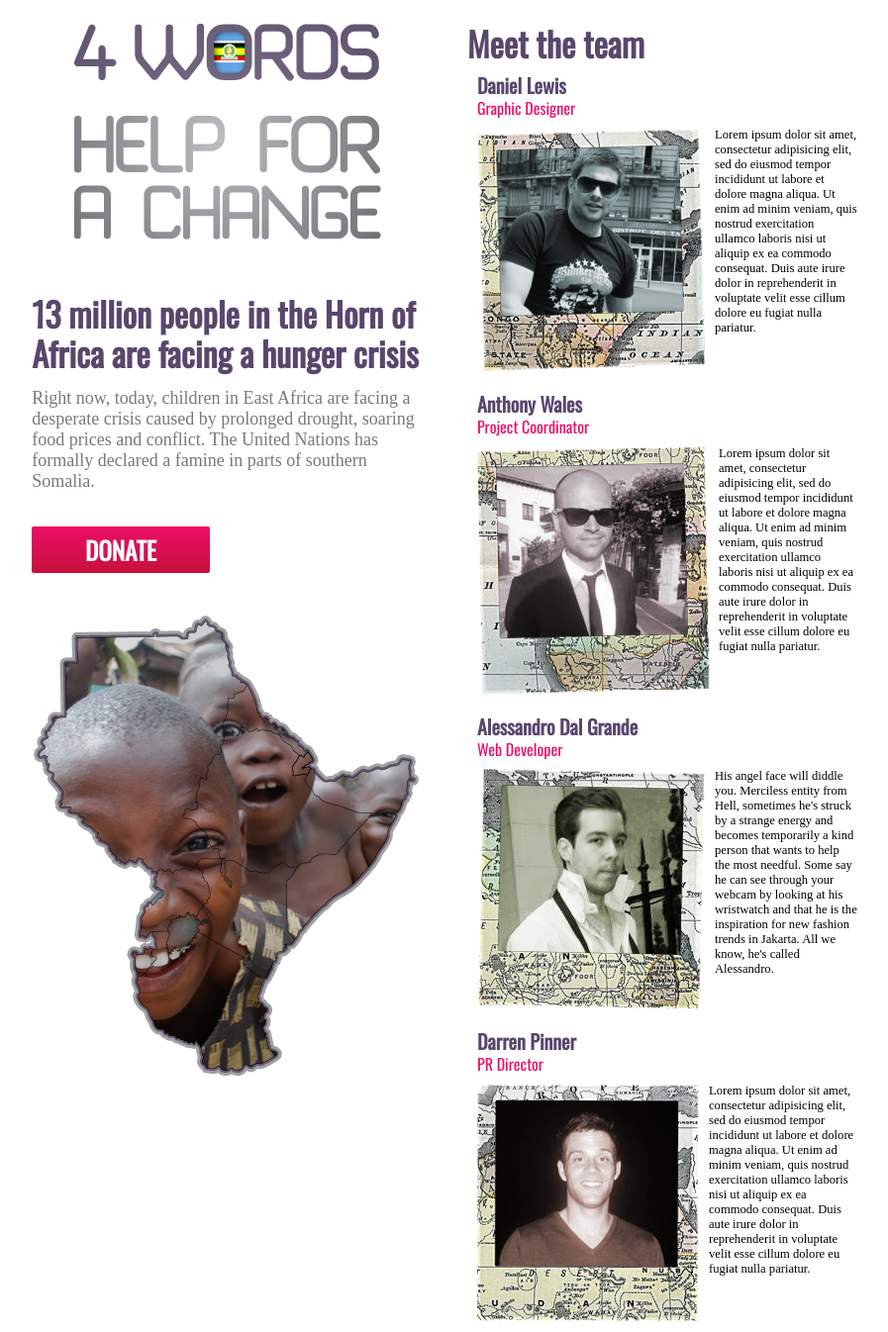
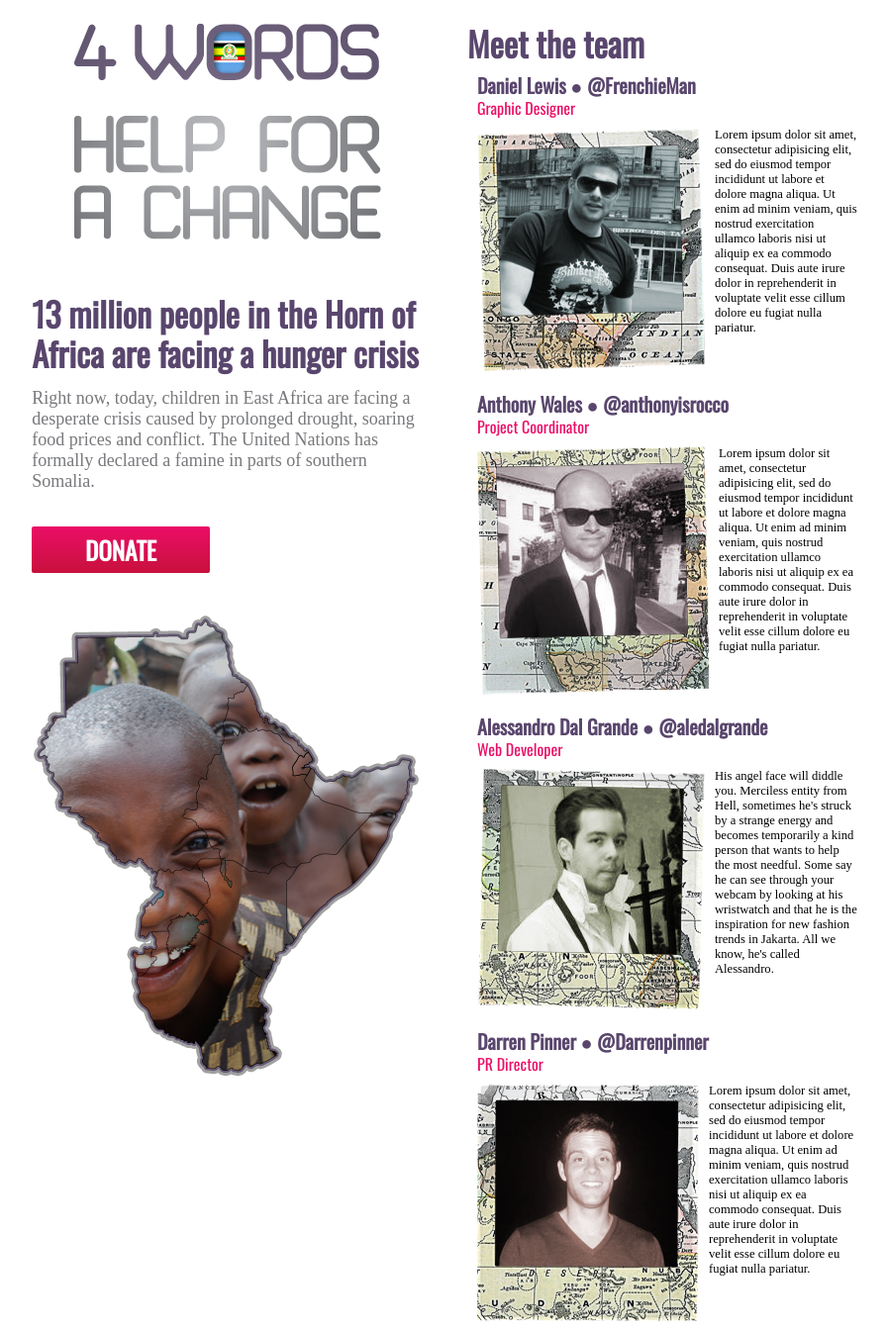
Before and after one commit to aledalgrande/4words, a Rails app: page /about in a window 1280 px wide. Shown: the part 61-1407 px from the top of the page at 99% size, without its empty margins (186-1083 px from the left). Run offline with Rails 7, Linux system fonts and the light colour scheme; style sheets or scripts are compiled from the project's sources; some libraries are stand-ins or nearby versions; some web fonts are replaced.

Commit message:
twitter handles

```diff
--- a/app/assets/stylesheets/pages.css.scss
+++ b/app/assets/stylesheets/pages.css.scss
@@ -258,6 +258,14 @@ nav {
 		line-height: 25px;
 		color: #59466d;
 		font-family: 'Oswald', sans-serif;
+		a {
+			font-weight: bold;
+			font-size: 20px;
+			line-height: 25px;
+			color: #59466d;
+			font-family: 'Oswald', sans-serif;
+			text-decoration: none;
+		}
 	}
 	h4 {
 		font-size: 16px;
--- a/app/controllers/pages_controller.rb
+++ b/app/controllers/pages_controller.rb
@@ -9,22 +9,26 @@ class PagesController < ApplicationController
         :img => 'ale',
         :name => 'Alessandro Dal Grande',
         :role => 'Web Developer',
-        :desc => "His angel face will diddle you. Merciless entity from Hell, sometimes he's struck by a strange energy and becomes  temporarily a kind person that wants to help the most needful. Some say he can see through your webcam by looking at his wristwatch and that he is the inspiration for new fashion trends in Jakarta. All we know, he's called Alessandro."
+        :desc => "His angel face will diddle you. Merciless entity from Hell, sometimes he's struck by a strange energy and becomes  temporarily a kind person that wants to help the most needful. Some say he can see through your webcam by looking at his wristwatch and that he is the inspiration for new fashion trends in Jakarta. All we know, he's called Alessandro.",
+        :twitter => 'aledalgrande'
       }, {
         :img => 'ant',
         :name => 'Anthony Wales',
         :role => 'Project Coordinator',
-        :desc => "Lorem ipsum dolor sit amet, consectetur adipisicing elit, sed do eiusmod tempor incididunt ut labore et dolore magna aliqua. Ut enim ad minim veniam, quis nostrud exercitation ullamco laboris nisi ut aliquip ex ea commodo consequat. Duis aute irure dolor in reprehenderit in voluptate velit esse cillum dolore eu fugiat nulla pariatur."
+        :desc => "Lorem ipsum dolor sit amet, consectetur adipisicing elit, sed do eiusmod tempor incididunt ut labore et dolore magna aliqua. Ut enim ad minim veniam, quis nostrud exercitation ullamco laboris nisi ut aliquip ex ea commodo consequat. Duis aute irure dolor in reprehenderit in voluptate velit esse cillum dolore eu fugiat nulla pariatur.",
+        :twitter => 'anthonyisrocco'
       }, {
         :img => 'dan',
         :name => 'Daniel Lewis',
         :role => 'Graphic Designer',
-        :desc => "Lorem ipsum dolor sit amet, consectetur adipisicing elit, sed do eiusmod tempor incididunt ut labore et dolore magna aliqua. Ut enim ad minim veniam, quis nostrud exercitation ullamco laboris nisi ut aliquip ex ea commodo consequat. Duis aute irure dolor in reprehenderit in voluptate velit esse cillum dolore eu fugiat nulla pariatur."
+        :desc => "Lorem ipsum dolor sit amet, consectetur adipisicing elit, sed do eiusmod tempor incididunt ut labore et dolore magna aliqua. Ut enim ad minim veniam, quis nostrud exercitation ullamco laboris nisi ut aliquip ex ea commodo consequat. Duis aute irure dolor in reprehenderit in voluptate velit esse cillum dolore eu fugiat nulla pariatur.",
+        :twitter => 'FrenchieMan'
       }, {
         :img => 'daz',
         :name => 'Darren Pinner',
         :role => 'PR Director',
-        :desc => "Lorem ipsum dolor sit amet, consectetur adipisicing elit, sed do eiusmod tempor incididunt ut labore et dolore magna aliqua. Ut enim ad minim veniam, quis nostrud exercitation ullamco laboris nisi ut aliquip ex ea commodo consequat. Duis aute irure dolor in reprehenderit in voluptate velit esse cillum dolore eu fugiat nulla pariatur."
+        :desc => "Lorem ipsum dolor sit amet, consectetur adipisicing elit, sed do eiusmod tempor incididunt ut labore et dolore magna aliqua. Ut enim ad minim veniam, quis nostrud exercitation ullamco laboris nisi ut aliquip ex ea commodo consequat. Duis aute irure dolor in reprehenderit in voluptate velit esse cillum dolore eu fugiat nulla pariatur.",
+        :twitter => 'Darrenpinner'
       }].shuffle
   end
 
--- a/app/views/pages/about.html.erb
+++ b/app/views/pages/about.html.erb
@@ -25,7 +25,7 @@
 	<h2>Meet the team</h2>
 	<% @personas.each do |persona| %>
 		<div class="persona">
-			<h3><%= persona[:name] %></h3>
+			<h3><%= persona[:name] %> ● <%= link_to "@#{persona[:twitter]}", "http://twitter.com/#{persona[:twitter]}", :target => :blank %></h3>
 			<h4><%= persona[:role] %></h4>
 			<%= image_tag "about/#{persona[:img]}.png" %>
 			<p>
```
